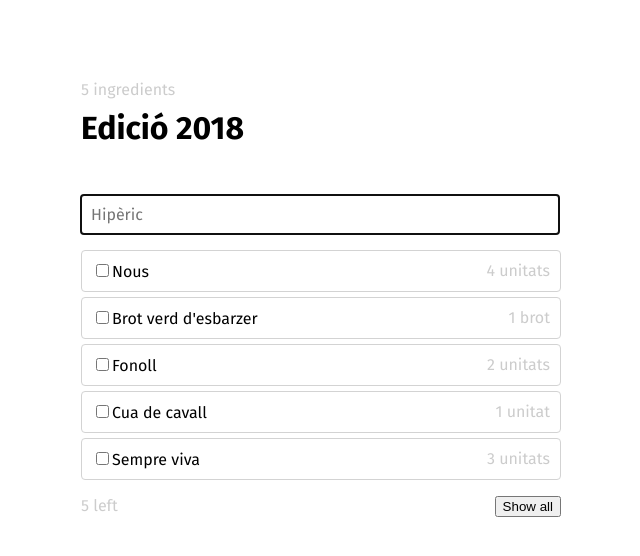
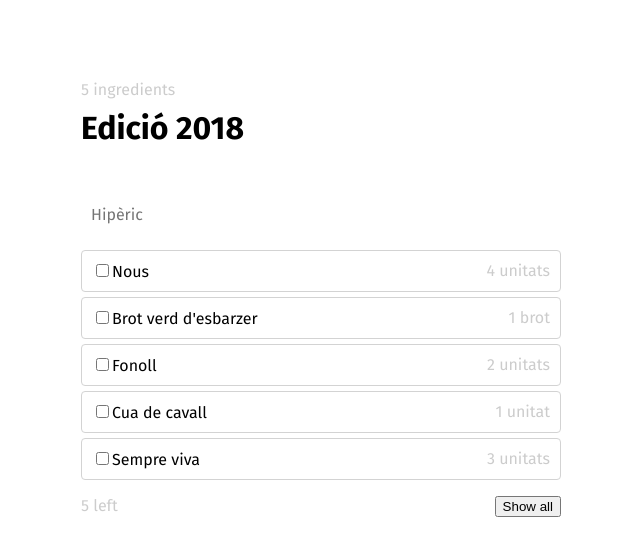
Before and after one commit to sauloperez/ratafiapp, a React (Create React App) app: page / in a window 1280 px wide. Shown: the top 556 px of the page, without its empty margins (319-959 px from the left). Built offline with nearby package versions, Linux system fonts and the light colour scheme.

Commit message:
Fix all ESLint violations of IngredientForm

```diff
--- a/src/App.jsx
+++ b/src/App.jsx
@@ -1,7 +1,7 @@
 import React from 'react';
 
 import IngredientList from './IngredientList';
-import IngredientForm from './ingredient_form';
+import IngredientForm from './IngredientForm';
 import ListItemsToggler from './collected_toggler';
 import IngredientListHeader from './list_header';
 import ListItemsCounter from './ListItemsCounter';
--- a/src/ingredient_form.js
+++ b/src/IngredientForm.jsx
@@ -7,7 +7,7 @@ class IngredientForm extends React.Component {
     super(props);
     this.state = {
       value: '',
-      placeholder: 'Hipèric'
+      placeholder: 'Hipèric',
     };
 
     this.handleChange = this.handleChange.bind(this);
@@ -15,29 +15,32 @@ class IngredientForm extends React.Component {
   }
 
   handleChange(event) {
-    this.setState({value: event.target.value});
+    this.setState({ value: event.target.value });
   }
 
   handleSubmit(event) {
+    const { value, onIngredientSubmit } = this.state;
     event.preventDefault();
-    this.props.onIngredientSubmit(this.state.value);
+    onIngredientSubmit(value);
   }
 
   render() {
+    const { placeholder, value } = this.state;
+
     return (
       <form
         className="IngredientForm"
         onSubmit={this.handleSubmit}
       >
         <input
-          autoFocus
           name="name"
           type="text"
-          placeholder={this.state.placeholder}
-          value={this.state.value}
-          onChange={this.handleChange}/>
+          placeholder={placeholder}
+          value={value}
+          onChange={this.handleChange}
+        />
       </form>
-    )
+    );
   }
 }
 
```
